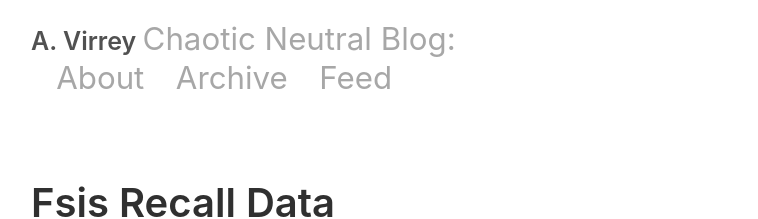
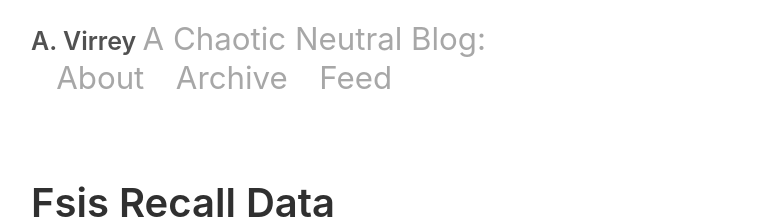
Before and after one commit to virrey/virrey.github.io, a Jekyll site: the page built from index.html, in a window 1280 px wide and 900 px high. Shown: the top 219 px of the window, without its empty margins (259-1017 px from the left). Built offline with Jekyll 4.4.1, drawn with Linux system fonts in a browser that asks for light colours; the list of posts is cut into pages by our own code; part of the change alters nothing that is shown.

```diff
--- a/_config.yml
+++ b/_config.yml
@@ -3,8 +3,8 @@ permalink:           pretty
 
 # Setup
 title:               A. Virrey
-tagline:             Chaotic Neutral Blog
-url:                 http://virrey.github.io
+tagline:             A Chaotic Neutral Blog
+url:                 http://www.arivirrey.com
 paginate:            2
 baseurl:             ""
 
```
